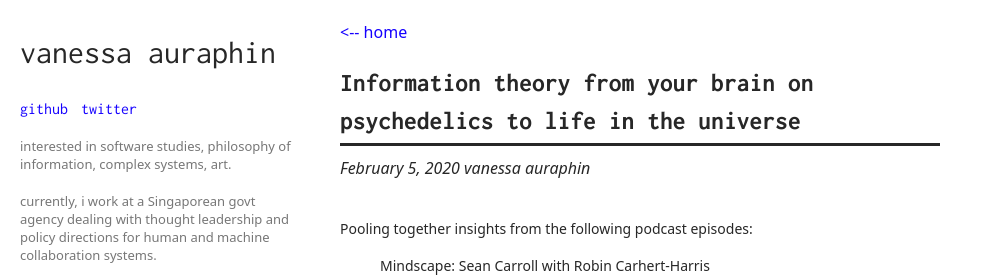
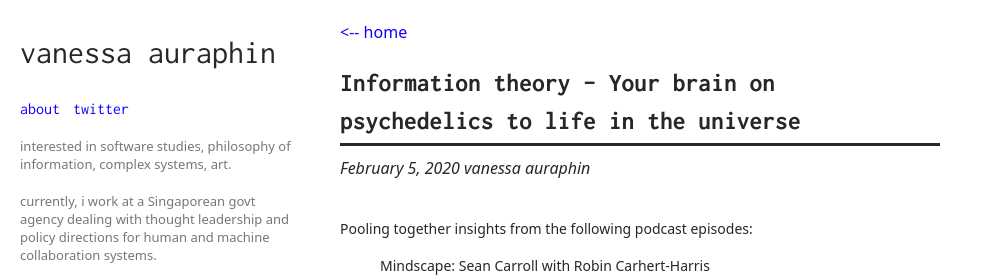
Before and after one commit to litepalette/litepalette.github.io, a Jekyll site: the page built from _posts/2020-02-05-information-theoretic-HMC.md, in a window 1280 px wide and 900 px high. Shown: the top 277 px of the window, without its empty margins (0-983 px from the left). Built offline with Jekyll 4.4.1, drawn with Linux system fonts in a browser that asks for light colours.

Commit message:
new edits

```diff
--- a/_data/navigation.yml
+++ b/_data/navigation.yml
@@ -1,5 +1,6 @@
-- title: github
-  url: https://github.com/litepalette
+- title: about
+  url: https://litepalette.github.io/about.html
+
 
 - title: twitter
   url: https://twitter.com/litecuboids
--- a/_posts/2020-02-05-information-theoretic-HMC.md
+++ b/_posts/2020-02-05-information-theoretic-HMC.md
@@ -1,6 +1,6 @@
 ---
 layout: post
-title: Information theory from your brain on psychedelics to life in the universe
+title: Information theory - Your brain on psychedelics to life in the universe
 ---
 
 
```
Also changed, not shown: _about/about.html (added, +11 -0 lines), _posts/2020-01-12-on-cybernetics.md (+1 -1 lines), 7 other files.
